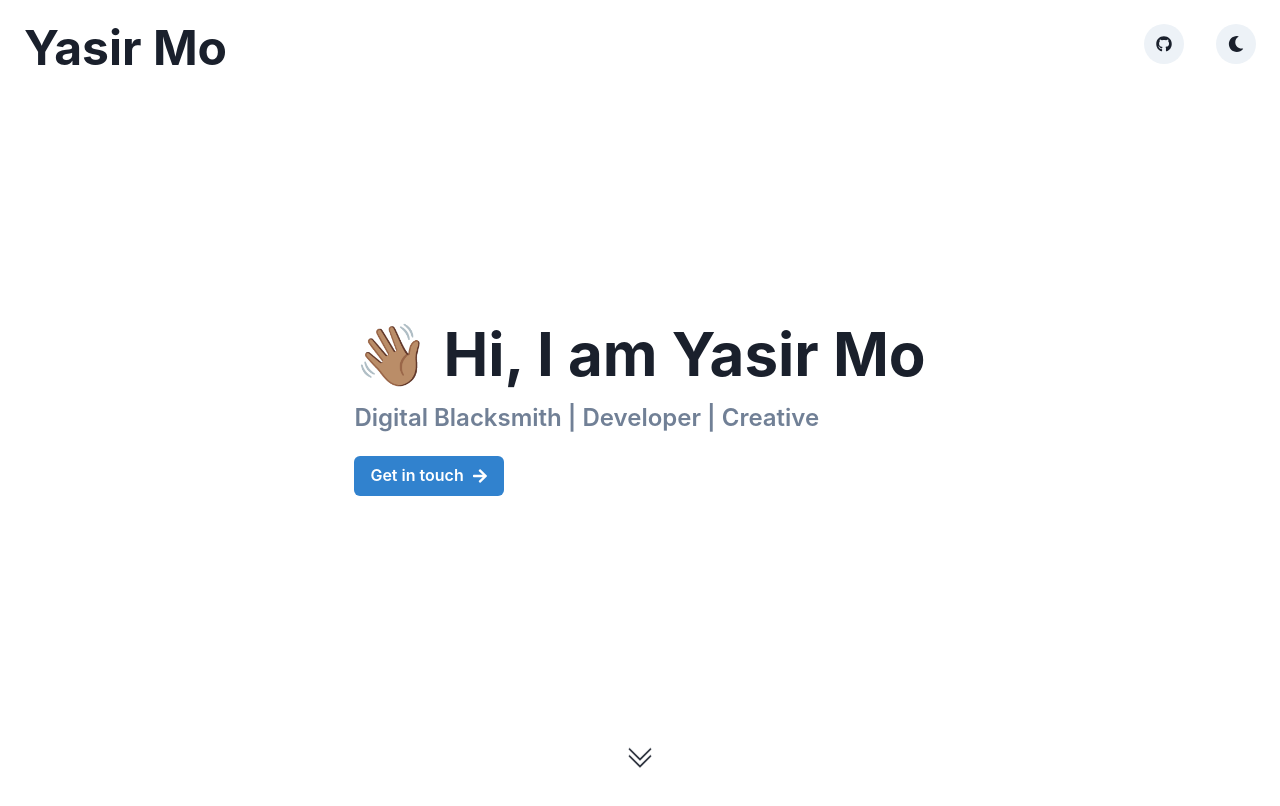
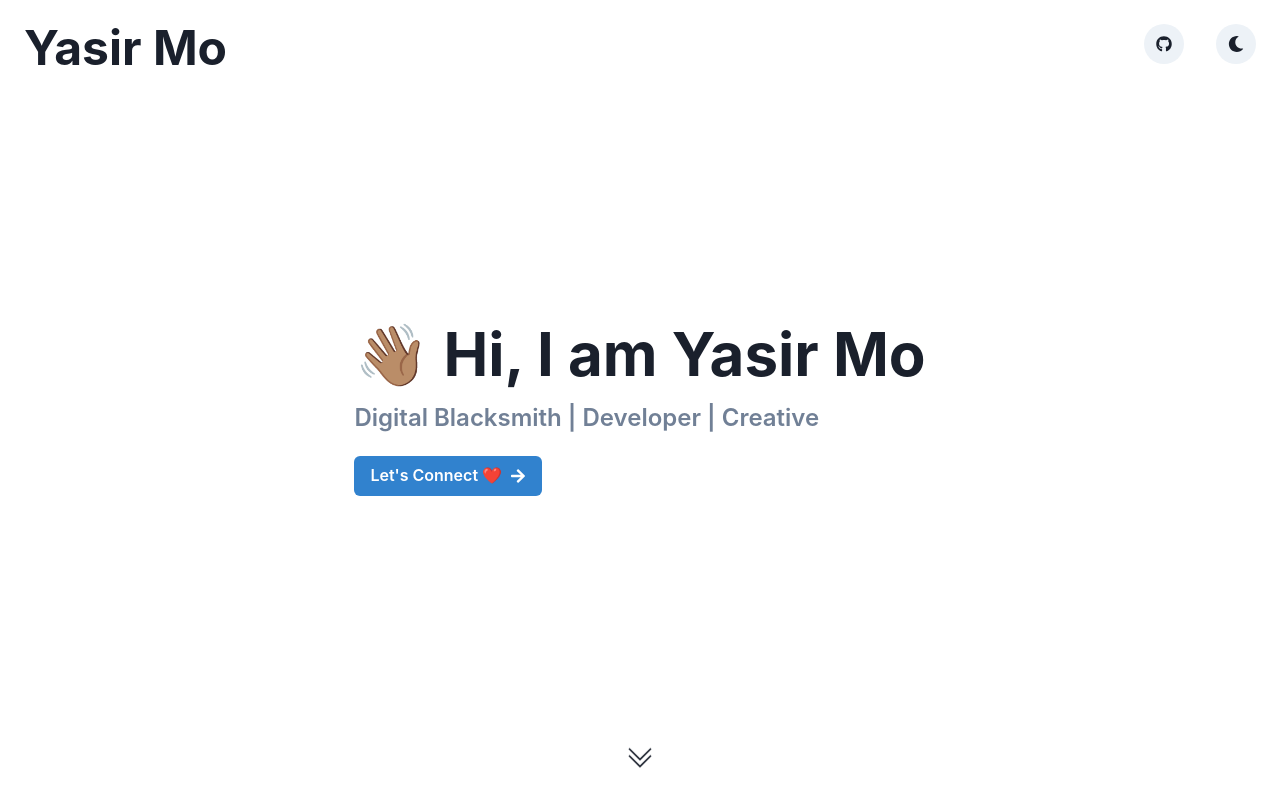
Before and after one commit to YasirMo/YasirM, a React (Create React App) app: page / in a window 1280 px wide. Shown: the top 806 px of the page. Built offline with nearby package versions, Linux system fonts and the light colour scheme.

Commit message:
contacts update

```diff
--- a/src/components/contacts.js
+++ b/src/components/contacts.js
@@ -48,7 +48,7 @@ function Contacts() {
           onClick={onToggle}
           animation={`${fadeIn} 1s`}
         >
-          Get in touch
+          Let's Connect ❤️
         </Button>
         <ScaleFade in={isOpen}>
           <HStack spacing={4}>
```
